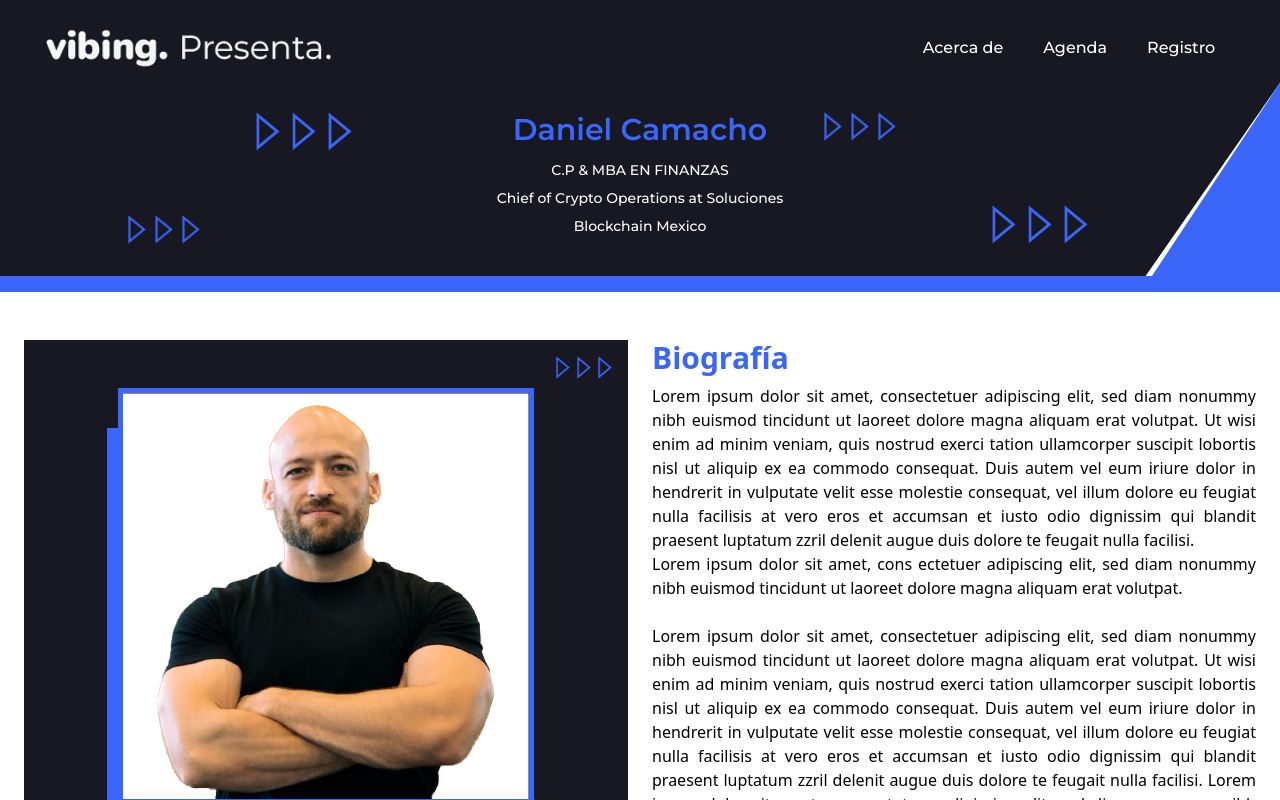
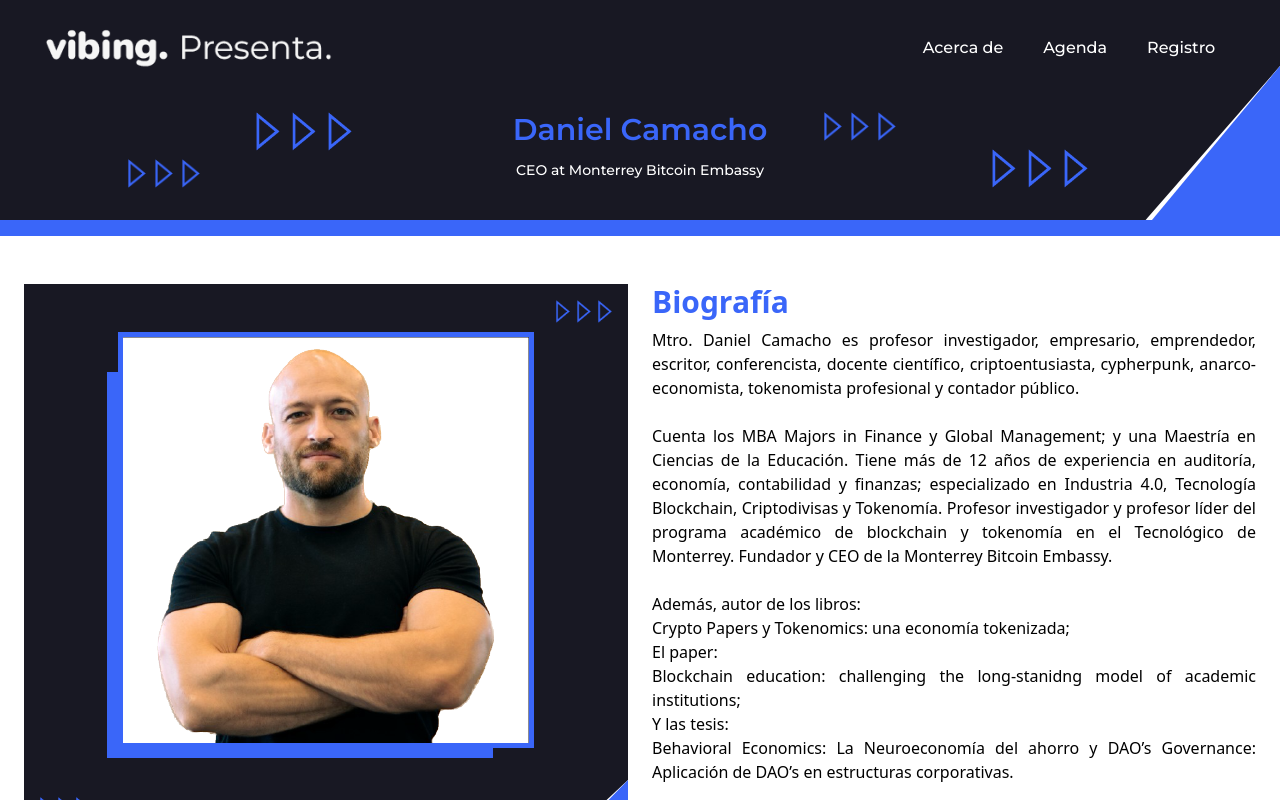
Before and after one commit to vibingstudio/futuro3-website, a Next.js app: page /speakers/1 in a window 1280 px wide. Shown: the top 800 px of the page. Built offline with nearby package versions, Linux system fonts and the light colour scheme.

Commit message:
info added

```diff
--- a/data/dummySpeakers.js
+++ b/data/dummySpeakers.js
@@ -190,38 +190,19 @@ export const speakers = [
     image: speaker1,
     title: "La industria web3",
     titles: [
-      "C.P & MBA EN FINANZAS",
-      "Chief of Crypto Operations at Soluciones",
-      "Blockchain Mexico",
+      "CEO at Monterrey Bitcoin Embassy",
     ],
-    bio: `Lorem ipsum dolor sit amet, consectetuer adipiscing elit, sed
-    diam nonummy nibh euismod tincidunt ut laoreet dolore magna
-    aliquam erat volutpat. Ut wisi enim ad minim veniam, quis
-    nostrud exerci tation ullamcorper suscipit lobortis nisl ut
-    aliquip ex ea commodo consequat. Duis autem vel eum iriure dolor
-    in hendrerit in vulputate velit esse molestie consequat, vel
-    illum dolore eu feugiat nulla facilisis at vero eros et accumsan
-    et iusto odio dignissim qui blandit praesent luptatum zzril
-    delenit augue duis dolore te feugait nulla facilisi. <br />
-    Lorem ipsum dolor sit amet, cons ectetuer adipiscing elit, sed
-    diam nonummy nibh euismod tincidunt ut laoreet dolore magna
-    aliquam erat volutpat. <br /> <br />
-    Lorem ipsum dolor sit amet, consectetuer adipiscing elit, sed
-    diam nonummy nibh euismod tincidunt ut laoreet dolore magna
-    aliquam erat volutpat. Ut wisi enim ad minim veniam, quis
-    nostrud exerci tation ullamcorper suscipit lobortis nisl ut
-    aliquip ex ea commodo consequat. Duis autem vel eum iriure dolor
-    in hendrerit in vulputate velit esse molestie consequat, vel
-    illum dolore eu feugiat nulla facilisis at vero eros et accumsan
-    et iusto odio dignissim qui blandit praesent luptatum zzril
-    delenit augue duis dolore te feugait nulla facilisi. Lorem ipsum
-    dolor sit amet, cons ectetuer adipiscing elit, sed diam nonummy
-    nibh euismod tincidunt ut laoreet dolore magna aliquam erat
-    volutpat. <br /> Ut wisi enim ad minim veniam, quis nostrud
-    exerci tation ullamcorper suscipit lobortis nisl ut aliquip ex
-    ea commodo consequat. Lorem ipsum dolor sit amet, consectetuer
-    adipiscing elit, sed diam nonummy nibh euismod tincidunt ut
-    laoreet dolore magna aliquam erat`,
+    bio: `Mtro. Daniel Camacho es profesor investigador, empresario, emprendedor, escritor, conferencista, docente científico, criptoentusiasta, cypherpunk, anarco-economista, tokenomista profesional y contador público.
+    <br><br>
+    Cuenta los MBA Majors in Finance y Global Management; y una Maestría en Ciencias de la Educación. Tiene más de 12 años de experiencia en auditoría, economía, contabilidad y finanzas; especializado en Industria 4.0, Tecnología Blockchain, Criptodivisas y Tokenomía.
+    Profesor investigador y profesor líder del programa académico de blockchain y tokenomía en el Tecnológico de Monterrey. Fundador y CEO de la Monterrey Bitcoin Embassy.
+    <br><br>
+    Además, autor de los libros:
+    <br>Crypto Papers y Tokenomics: una economía tokenizada;
+    <br>El paper:
+    <br>Blockchain education: challenging the long-stanidng model of academic institutions;
+    <br>Y las tesis:
+    <br>Behavioral Economics: La Neuroeconomía del ahorro y DAO’s Governance: Aplicación de DAO’s en estructuras corporativas.`,
   },
   {
     id: 2,
@@ -262,71 +243,30 @@ export const speakers = [
     id: 3,
     name: "CESAR GAYTAN",
     image: speaker3,
-    title: "La industria web3",
-    titles: ["FOUNDER AND CEO AT KINDYNOS", "Socio co-fundador of bitmon"],
-    bio: `Lorem ipsum dolor sit amet, consectetuer adipiscing elit, sed
-    diam nonummy nibh euismod tincidunt ut laoreet dolore magna
-    aliquam erat volutpat. Ut wisi enim ad minim veniam, quis
-    nostrud exerci tation ullamcorper suscipit lobortis nisl ut
-    aliquip ex ea commodo consequat. Duis autem vel eum iriure dolor
-    in hendrerit in vulputate velit esse molestie consequat, vel
-    illum dolore eu feugiat nulla facilisis at vero eros et accumsan
-    et iusto odio dignissim qui blandit praesent luptatum zzril
-    delenit augue duis dolore te feugait nulla facilisi. <br />
-    Lorem ipsum dolor sit amet, cons ectetuer adipiscing elit, sed
-    diam nonummy nibh euismod tincidunt ut laoreet dolore magna
-    aliquam erat volutpat. <br /> <br />
-    Lorem ipsum dolor sit amet, consectetuer adipiscing elit, sed
-    diam nonummy nibh euismod tincidunt ut laoreet dolore magna
-    aliquam erat volutpat. Ut wisi enim ad minim veniam, quis
-    nostrud exerci tation ullamcorper suscipit lobortis nisl ut
-    aliquip ex ea commodo consequat. Duis autem vel eum iriure dolor
-    in hendrerit in vulputate velit esse molestie consequat, vel
-    illum dolore eu feugiat nulla facilisis at vero eros et accumsan
-    et iusto odio dignissim qui blandit praesent luptatum zzril
-    delenit augue duis dolore te feugait nulla facilisi. Lorem ipsum
-    dolor sit amet, cons ectetuer adipiscing elit, sed diam nonummy
-    nibh euismod tincidunt ut laoreet dolore magna aliquam erat
-    volutpat. <br /> Ut wisi enim ad minim veniam, quis nostrud
-    exerci tation ullamcorper suscipit lobortis nisl ut aliquip ex
-    ea commodo consequat. Lorem ipsum dolor sit amet, consectetuer
-    adipiscing elit, sed diam nonummy nibh euismod tincidunt ut
-    laoreet dolore magna aliquam erat`,
+    title: "DE BITCOIN A LA WEB3 Y MAS ALLA",
+    titles: ["Founder at Hackwise", ""],
+    bio: `Cesar Gaytán es un empresario Mexicano que ha estado involucrado en el mundo cripto desde hace ya 10 años.
+    <br>Es conocido por ser uno de los primeros mineros de criptomonedas en Mexico
+    (<a href='https://youtu.be/UaglRHkBObM' target='_blank'><i style="color:blue">Minando hace casi 10 años</i></a>), por sus constantes aportaciones en el mundo cripto.
+    Es creador de las comunidades: Bitcoin méxico y Blockchain Latam.<br>Entusiasta de blockchain, la ciberseguridad y la Web 3.0.`,
   },
   {
     id: 4,
-    name: "LUIS ENRIQUE CORREA",
+    name: "LUIS DANIEL BELTRAN",
     image: speaker4,
     title: "La industria web3",
-    titles: ["FOUNDER AND CEO AT KINDYNOS", "Socio co-fundador of bitmon"],
-    bio: `Lorem ipsum dolor sit amet, consectetuer adipiscing elit, sed
-    diam nonummy nibh euismod tincidunt ut laoreet dolore magna
-    aliquam erat volutpat. Ut wisi enim ad minim veniam, quis
-    nostrud exerci tation ullamcorper suscipit lobortis nisl ut
-    aliquip ex ea commodo consequat. Duis autem vel eum iriure dolor
-    in hendrerit in vulputate velit esse molestie consequat, vel
-    illum dolore eu feugiat nulla facilisis at vero eros et accumsan
-    et iusto odio dignissim qui blandit praesent luptatum zzril
-    delenit augue duis dolore te feugait nulla facilisi. <br />
-    Lorem ipsum dolor sit amet, cons ectetuer adipiscing elit, sed
-    diam nonummy nibh euismod tincidunt ut laoreet dolore magna
-    aliquam erat volutpat. <br /> <br />
-    Lorem ipsum dolor sit amet, consectetuer adipiscing elit, sed
-    diam nonummy nibh euismod tincidunt ut laoreet dolore magna
-    aliquam erat volutpat. Ut wisi enim ad minim veniam, quis
-    nostrud exerci tation ullamcorper suscipit lobortis nisl ut
-    aliquip ex ea commodo consequat. Duis autem vel eum iriure dolor
-    in hendrerit in vulputate velit esse molestie consequat, vel
-    illum dolore eu feugiat nulla facilisis at vero eros et accumsan
-    et iusto odio dignissim qui blandit praesent luptatum zzril
-    delenit augue duis dolore te feugait nulla facilisi. Lorem ipsum
-    dolor sit amet, cons ectetuer adipiscing elit, sed diam nonummy
-    nibh euismod tincidunt ut laoreet dolore magna aliquam erat
-    volutpat. <br /> Ut wisi enim ad minim veniam, quis nostrud
-    exerci tation ullamcorper suscipit lobortis nisl ut aliquip ex
-    ea commodo consequat. Lorem ipsum dolor sit amet, consectetuer
-    adipiscing elit, sed diam nonummy nibh euismod tincidunt ut
-    laoreet dolore magna aliquam erat`,
+    titles: ["Co-CEO at Wemerang", ""],
+    bio: `Desde que cumplió 7 años, de manera autodidacta, aprendió a programar. Siendo pionero en el tema de Blockchain creó
+    <a href='https://pesodigital.org' target='_blank'><i style="color:blue">pesodigital.org</i></a>
+    una iniciativa liderada por ciudadanos para crear una versión completamente digital del peso mexicano.
+    <br>Así mismo, continúa involucrado en temas de trading algorítmico en el mercado de Forex, Futuros y Criptomonedas.
+    <br><br>Su pasión por la naturaleza y la vida sostenible lo llevó a construir su casa basada en la permacultura.
+    Experto en infraestructura y seguridad que lo llevó a fundar
+    <a href='https://microbit.com' target='_blank'><i style="color:blue">microbit.com,</i></a>
+     un emprendimiento tecnológico enfocado en montar
+    y administrar infraestructura de seguridad para aplicaciones y sitios web de alto tráfico.
+    <br><br>Es presidente del Nodo Zacatecas de la Red Global MX de Talentos en el Extranjero y miembro fundador del primer espacio de co-working en Zacatecas, Hacker Garage.
+    <br><br>Actualmente se construye una cripto economía para el planeta, las personas y los animales donde cualquiera puede invertir y ganar dinero movilizando a otros para completar desafíos sociales y ambientales.`,
   },
   {
     id: 5,
@@ -403,35 +343,12 @@ export const speakers = [
     name: "JORGE ANTONIO GALVAN",
     image: speaker7,
     title: "La industria web3",
-    titles: ["FOUNDER AND CEO AT KINDYNOS", "Socio co-fundador of bitmon"],
-    bio: `Lorem ipsum dolor sit amet, consectetuer adipiscing elit, sed
-    diam nonummy nibh euismod tincidunt ut laoreet dolore magna
-    aliquam erat volutpat. Ut wisi enim ad minim veniam, quis
-    nostrud exerci tation ullamcorper suscipit lobortis nisl ut
-    aliquip ex ea commodo consequat. Duis autem vel eum iriure dolor
-    in hendrerit in vulputate velit esse molestie consequat, vel
-    illum dolore eu feugiat nulla facilisis at vero eros et accumsan
-    et iusto odio dignissim qui blandit praesent luptatum zzril
-    delenit augue duis dolore te feugait nulla facilisi. <br />
-    Lorem ipsum dolor sit amet, cons ectetuer adipiscing elit, sed
-    diam nonummy nibh euismod tincidunt ut laoreet dolore magna
-    aliquam erat volutpat. <br /> <br />
-    Lorem ipsum dolor sit amet, consectetuer adipiscing elit, sed
-    diam nonummy nibh euismod tincidunt ut laoreet dolore magna
-    aliquam erat volutpat. Ut wisi enim ad minim veniam, quis
-    nostrud exerci tation ullamcorper suscipit lobortis nisl ut
-    aliquip ex ea commodo consequat. Duis autem vel eum iriure dolor
-    in hendrerit in vulputate velit esse molestie consequat, vel
-    illum dolore eu feugiat nulla facilisis at vero eros et accumsan
-    et iusto odio dignissim qui blandit praesent luptatum zzril
-    delenit augue duis dolore te feugait nulla facilisi. Lorem ipsum
-    dolor sit amet, cons ectetuer adipiscing elit, sed diam nonummy
-    nibh euismod tincidunt ut laoreet dolore magna aliquam erat
-    volutpat. <br /> Ut wisi enim ad minim veniam, quis nostrud
-    exerci tation ullamcorper suscipit lobortis nisl ut aliquip ex
-    ea commodo consequat. Lorem ipsum dolor sit amet, consectetuer
-    adipiscing elit, sed diam nonummy nibh euismod tincidunt ut
-    laoreet dolore magna aliquam erat`,
+    titles: ["CCO at Vibing Studios.", "GAMING EN WEB3"],
+    bio: `Ing. En Mecatronica egresado del Tec de Monterrey. He trabajado en el desarrollo de videojuegos desde el 2017 en sus diferentes areas, 2D, 3D y realidad virtual.
+    Gurú tecnológico en ingeniería y arquitectura de juegos. <br>Defensor de la diversión, ante todo.
+    <br>Con más de 5 años de experiencia en desarrollo y gestión de videojuegos.
+    <br>Promotor de Play and earn e inversionista en Web3 y actual cofundador de vibing studios.
+    `,
   },
   {
     id: 8,
```
